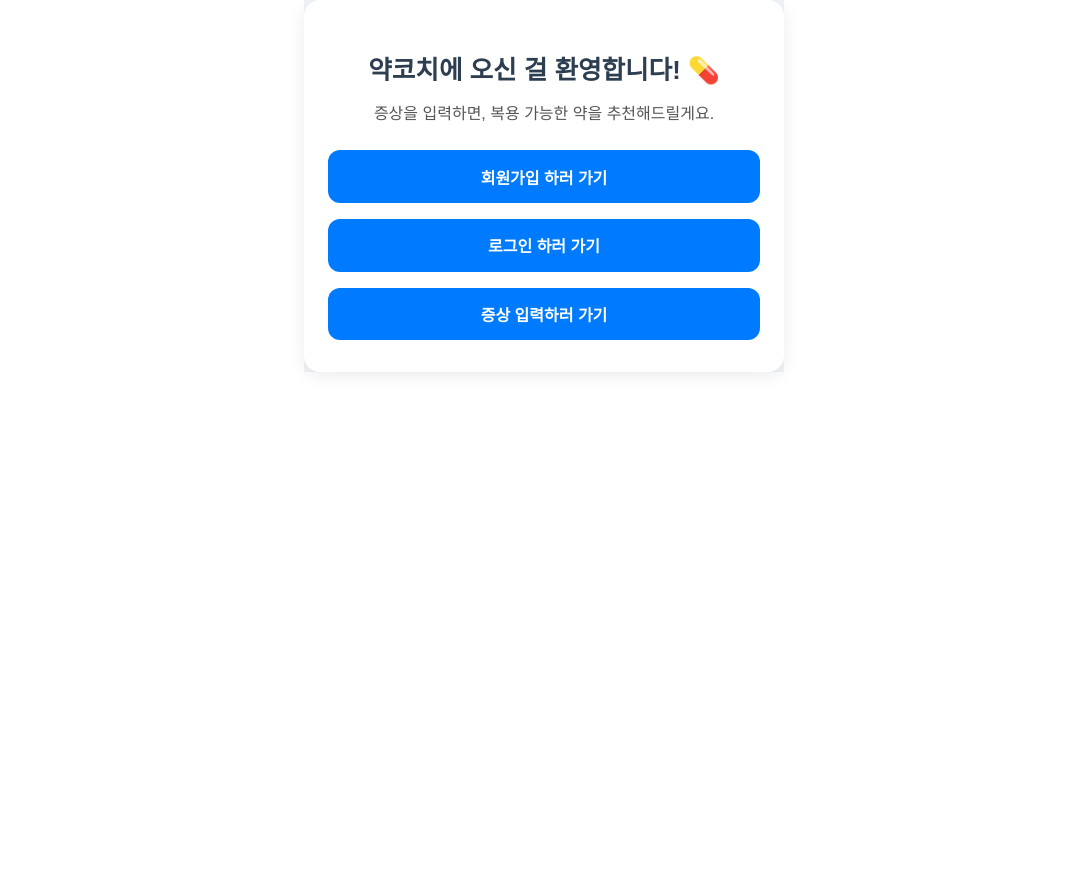
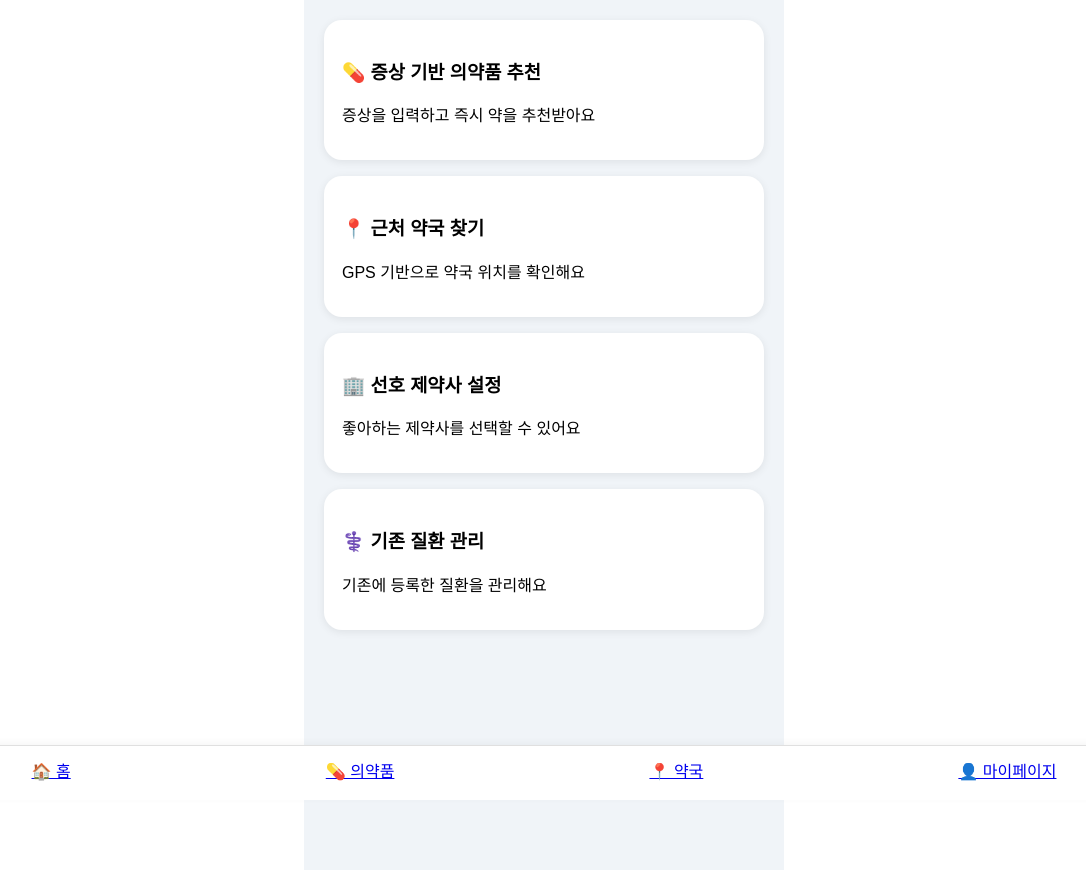
Before and after one commit to OppSpark/YaccCoach, a React (Create React App) app in the folder yacc-frontend/: page / in a window 1280 px wide. Shown: the whole page, without its empty margins (96-1182 px from the left). Before the commit the page ends 800 px from the top, so only its background shows below. Built offline with nearby package versions, Linux system fonts and the light colour scheme.

Commit message:
레이아웃 구성: 메인 페이지 및 약 정보 검색 페이지 추가, 라우팅 개선

```diff
--- a/yacc-frontend/src/index.jsx
+++ b/yacc-frontend/src/index.jsx
@@ -7,19 +7,35 @@ import Login from './components/signin/login.jsx';
 import SymptomChecker from './components/search/search-components.jsx';
 import Signup from './components/signup/index.jsx';
 import DrugDetailPage from './components/search/DrugDetailPage.jsx';
+import Header from './components/header/header.jsx';
+import Footer from './components/foorter/footer.jsx';
+import MainPage from './components/index/index.jsx';
+import DrugSearchPage from './components/druginfo/index.jsx';
 
+
+
+const Layout = ({ children }) => (
+  <div className="app-wrapper">
+    <main>{children}</main>
+    <Footer />
+  </div>
+);
+
+// 루트 렌더링
 const root = ReactDOM.createRoot(document.getElementById('root'));
 
 root.render(
   <React.StrictMode>
     <BrowserRouter>
-      <Routes>
-        <Route path="/" element={<Home />} />
-        <Route path="/login" element={<Login />} />
-        <Route path="/symptom-checker" element={<SymptomChecker />} />
-        <Route path="/drug-detail" element={<DrugDetailPage />} />
-        <Route path="/signup" element={<Signup />} />
-      </Routes>
+    <Routes>
+      <Route path="/" element={<Layout><MainPage /></Layout>} />
+      <Route path="/home" element={<Layout><Home /></Layout>} />
+      <Route path="/login" element={<Login />} />
+      <Route path="/signup" element={<Signup />} />
+      <Route path="/symptom-checker" element={<Layout><SymptomChecker /></Layout>} />
+      <Route path="/drug-detail" element={<Layout><DrugDetailPage /></Layout>} />
+      <Route path="/drugInfo" element={<Layout><DrugSearchPage /></Layout>} />
+    </Routes>
     </BrowserRouter>
   </React.StrictMode>
 );
```
